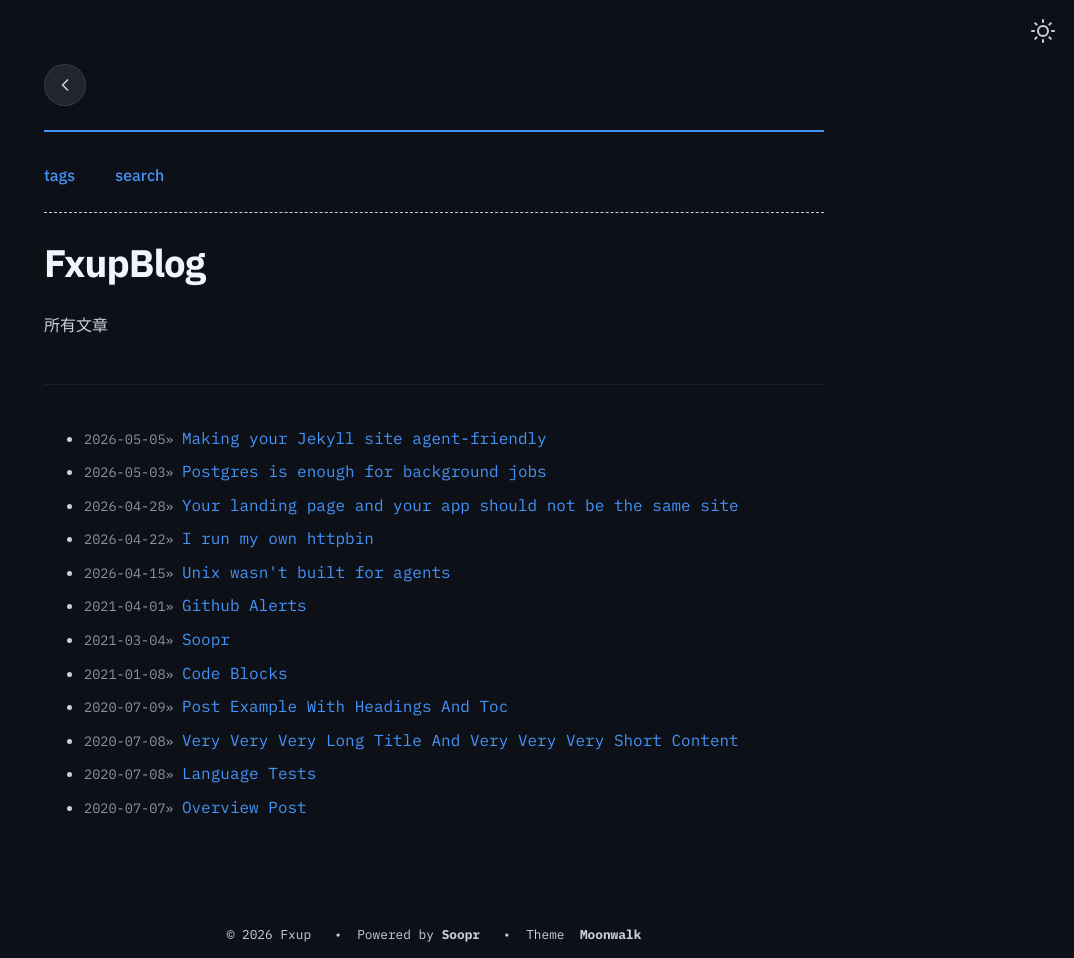
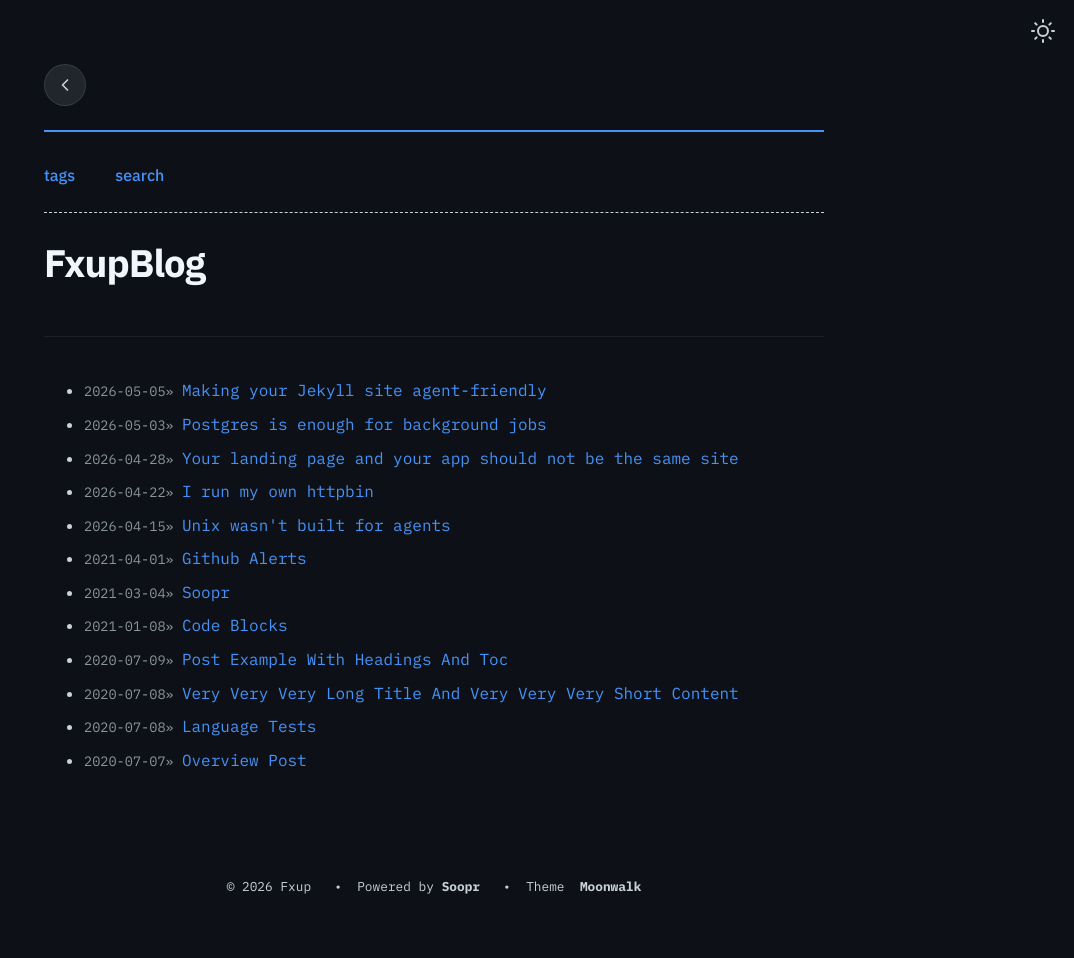
Before and after one commit to FhelloF8848/jekyll-blog, a Jekyll site: the page built from blog.html, in a window 1280 px wide. Shown: the whole page, without its empty margins (206-1280 px from the left). Built offline with Jekyll 4.4.1, drawn with Linux system fonts in a browser that asks for light colours; after the commit the page ends 911 px from its top, so only the background shows below that.

Commit message:
Update _config.yml

```diff
--- a/_config.yml
+++ b/_config.yml
@@ -5,9 +5,6 @@ baseurl: "/" # set to "/moonwalk" if hosting under a project subpath
 description: > # description of the site (multiple lines allowed)
     欢迎来到我的博客！博客使用jekyll-blog; Moonwalk主题;
 permalink: /:slug
-
-blog_description: >
-    所有文章
 
 twitter:
   username: fxup # update or delete this
```
